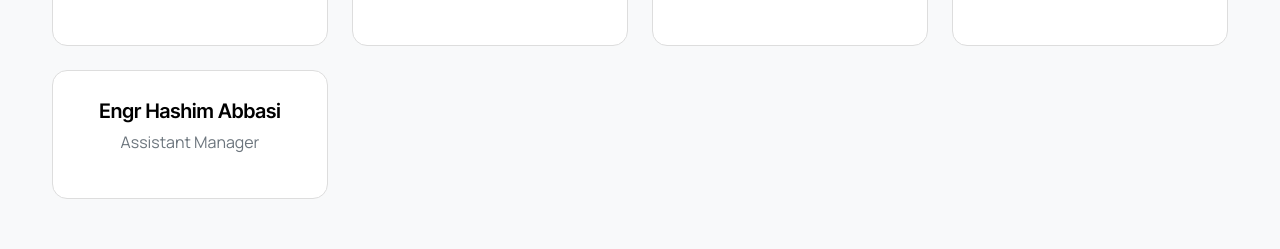
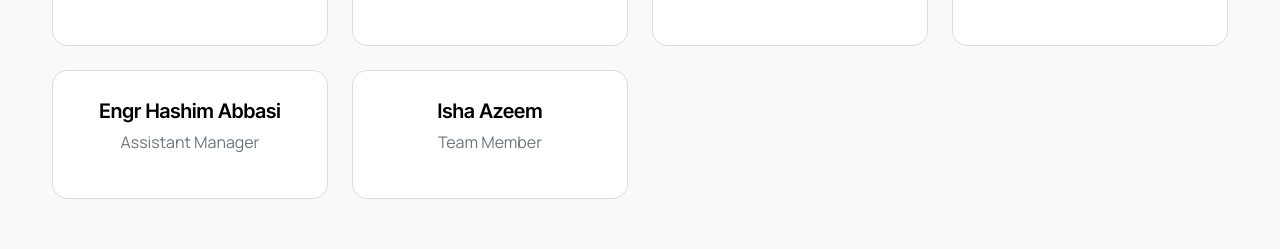
Before and after one commit to Techx425/Techx, a Next.js app: page /about in a window 1280 px wide. Shown: the part 1946-2195 px from the top of the page. Built offline with nearby package versions, Linux system fonts and the light colour scheme.

Commit message:
Added Isha Azeem to the team page

```diff
--- a/src/app/about/page.tsx
+++ b/src/app/about/page.tsx
@@ -139,8 +139,8 @@ export default function About() {
                                 { name: "Engr. Noman", role: "Manager Electrical", img: "4" },
                                 { name: "Engr.Ansar Abbas", role: "Electrical Supervision" },
                                 { name: "Raja Azhar", role: "Manager Operatiom" },
-                                { name: "Engr Hashim Abbasi", role: "Assistant Manager" }
-
+                                { name: "Engr Hashim Abbasi", role: "Assistant Manager" },
+                                { name: "Isha Azeem", role: "Team Member" }
 
 
 
```
